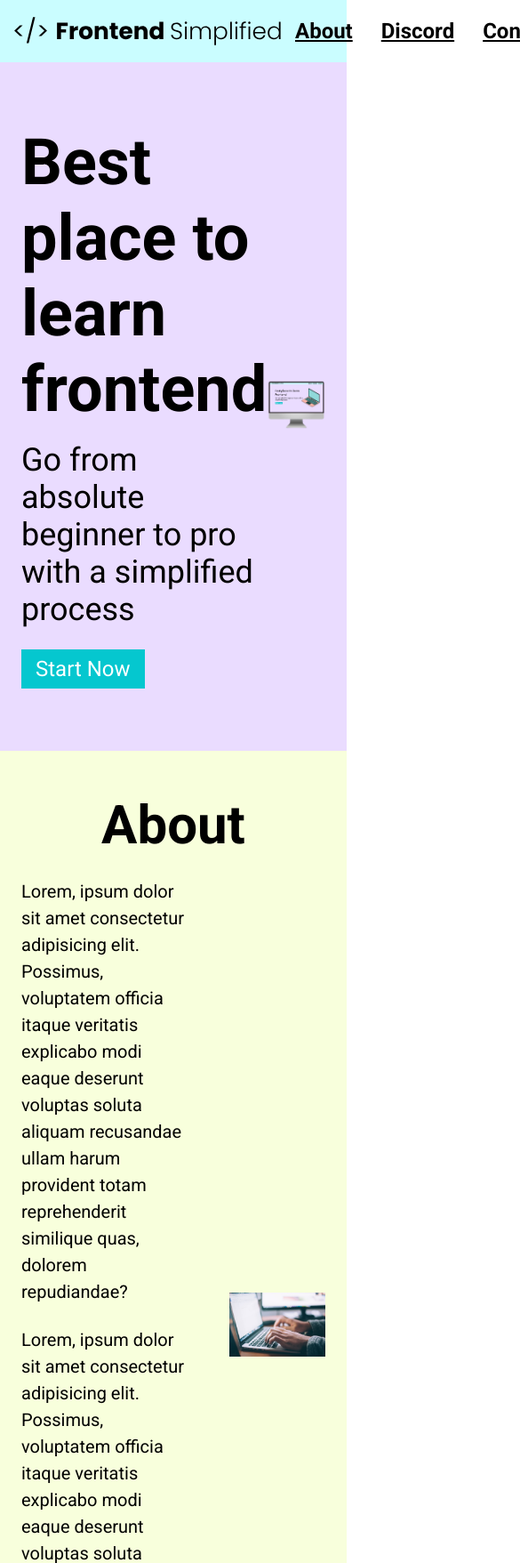
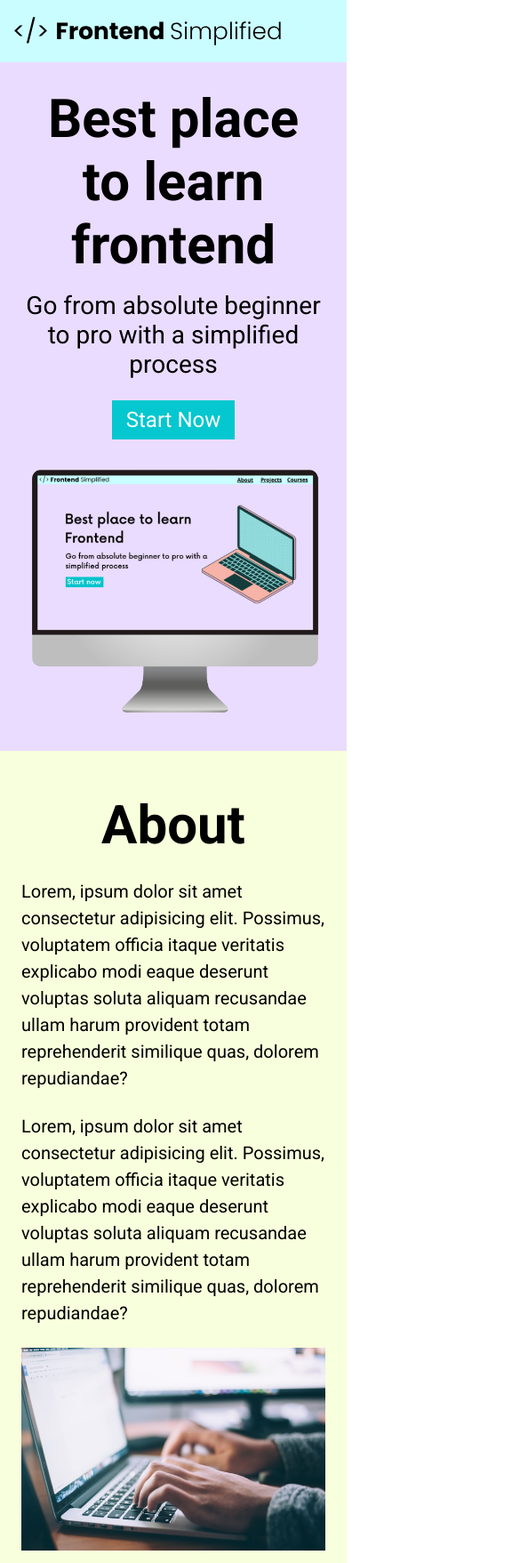
Before and after one commit to lrzonca202-afk/first-website, a plain HTML site: page index.html in a window 390 px wide. Shown: the top 1757 px of the page at 89% size, 585 px wide, since content can reach past the window. Drawn offline with Linux system fonts and the light colour scheme.

Commit message:
feat: added responsive design.

```diff
--- a/index.html
+++ b/index.html
@@ -20,10 +20,10 @@
     </header>
     <section id="courses">
         <div class="row">
-            <div>
+            <div class="courses__description">
                 <h1>Best place to learn frontend</h1>
                 <p class="subheader">Go from absolute beginner to pro with a simplified process</p>
-                <button class="cta">Start Now</button>
+                <button class="courses__description--button">Start Now</button>
             </div>
             <figure>
                 <img src="./assets/laptop.png" alt="Laptop Graphic">
--- a/style.css
+++ b/style.css
@@ -168,6 +168,7 @@
     display: flex;
     flex-direction: column;
     margin: 0 auto;
+    padding: 0 24px;
 }
 
 input, textarea {
@@ -201,3 +202,71 @@
 .footer__link {
     padding: 0 16px;
 }
+
+/*
+
+RESPONSIVE DESIGN
+
+*/
+
+/* SMALL PHONES, TABLETS, LARGE SMARTPHONES */
+@media (max-width: 728px) {
+  .row {
+    flex-direction: column;
+  }
+
+  .courses__description {
+    margin-bottom: 24px;
+    display: flex;
+    flex-direction: column;
+    align-items: center;
+  }
+
+  h1 {
+    text-align: center;
+    font-size: 60px;
+  }
+
+  .subheader {
+    text-align: center;
+    font-size: 28px;
+  }
+
+  .courses__description--button {
+    max-width: 240px;
+  }
+
+  ul {
+    display: none;
+  }
+
+  .section__description {
+    flex-direction: column;
+  }
+
+  .section__description--wrapper,
+  .section__description--figure {
+    width: 100%;
+  }
+
+  #discord .section__description {
+    flex-direction: column-reverse;
+  }
+
+  footer {
+    padding: 48px 24px;
+  }
+
+  .footer__logo {
+    max-width: 360px;
+  }
+
+  .footer__links {
+    margin-bottom: 24px;
+  }
+
+  .footer__link {
+    padding: 0 4px;
+    font-size: 18px;
+  }
+}
```
